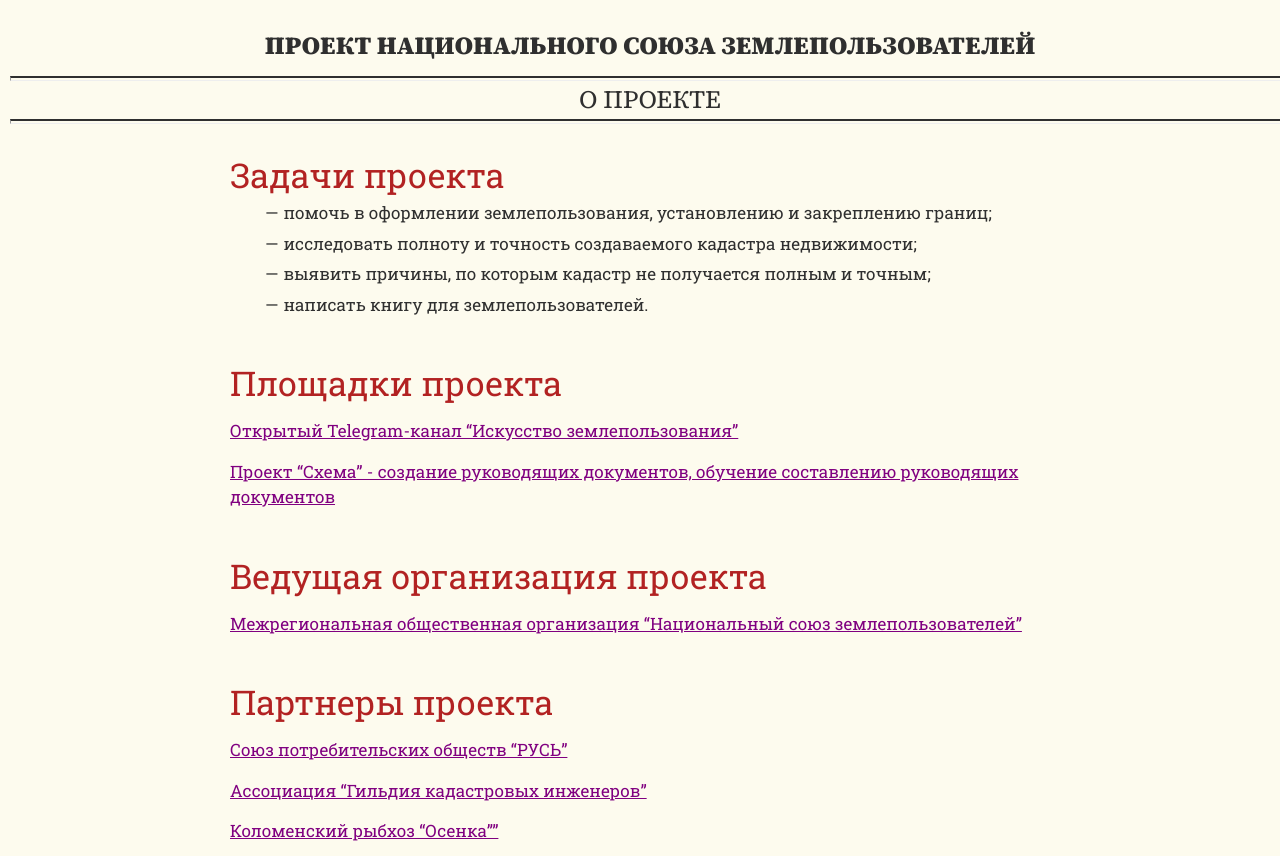
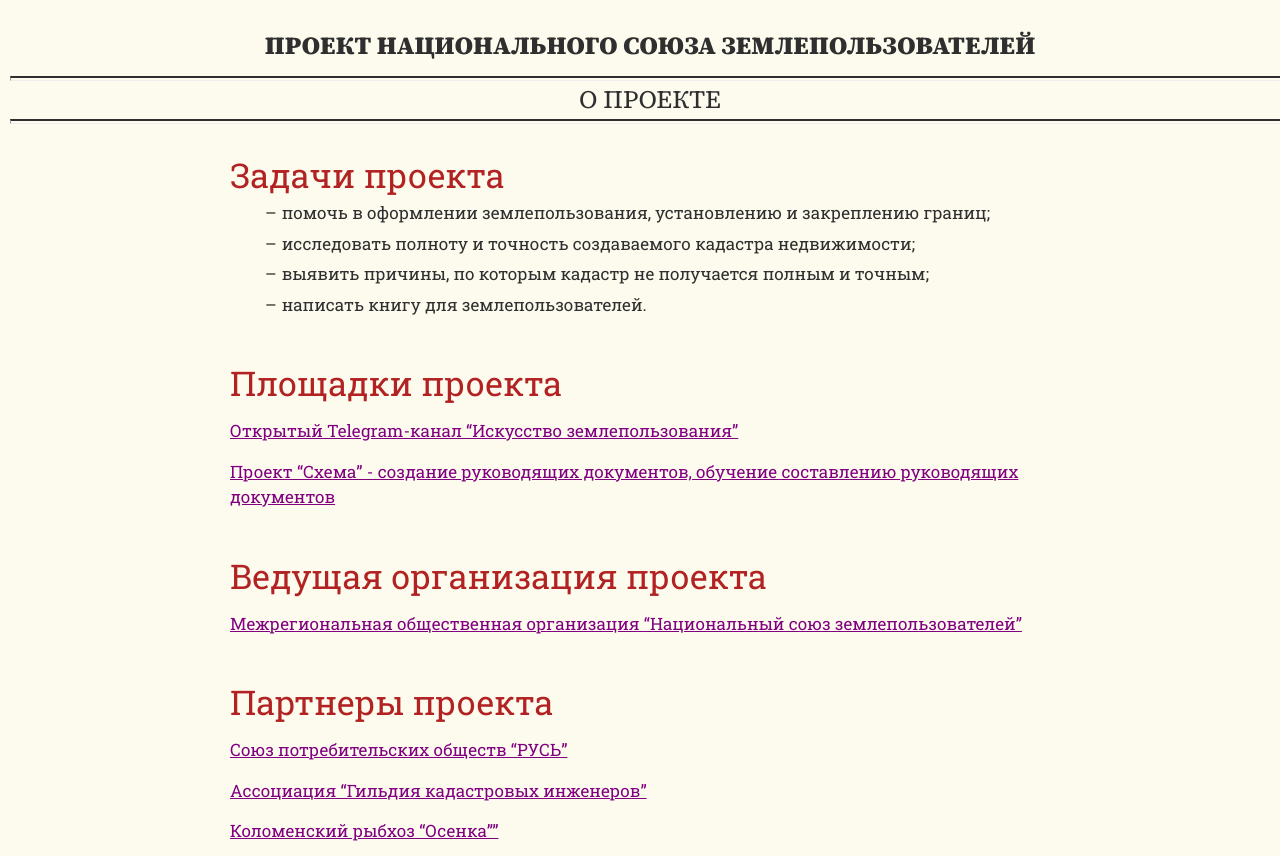
Before and after one commit to SergSi/land-use-art, a Jekyll site: the page built from _info/1-about.md, in a window 1280 px wide. Shown: the part 62-918 px from the top of the page. Built offline with Jekyll 4.4.1, drawn with Linux system fonts in a browser that asks for light colours; some web fonts are replaced.

Commit message:
Update style.css

```diff
--- a/assets/css/style.css
+++ b/assets/css/style.css
@@ -229,7 +229,7 @@
 }
 
 ul li:before {
-    content:  "—";
+    content:  "–";
     position: relative;
     left:     -5px;
 }
```
